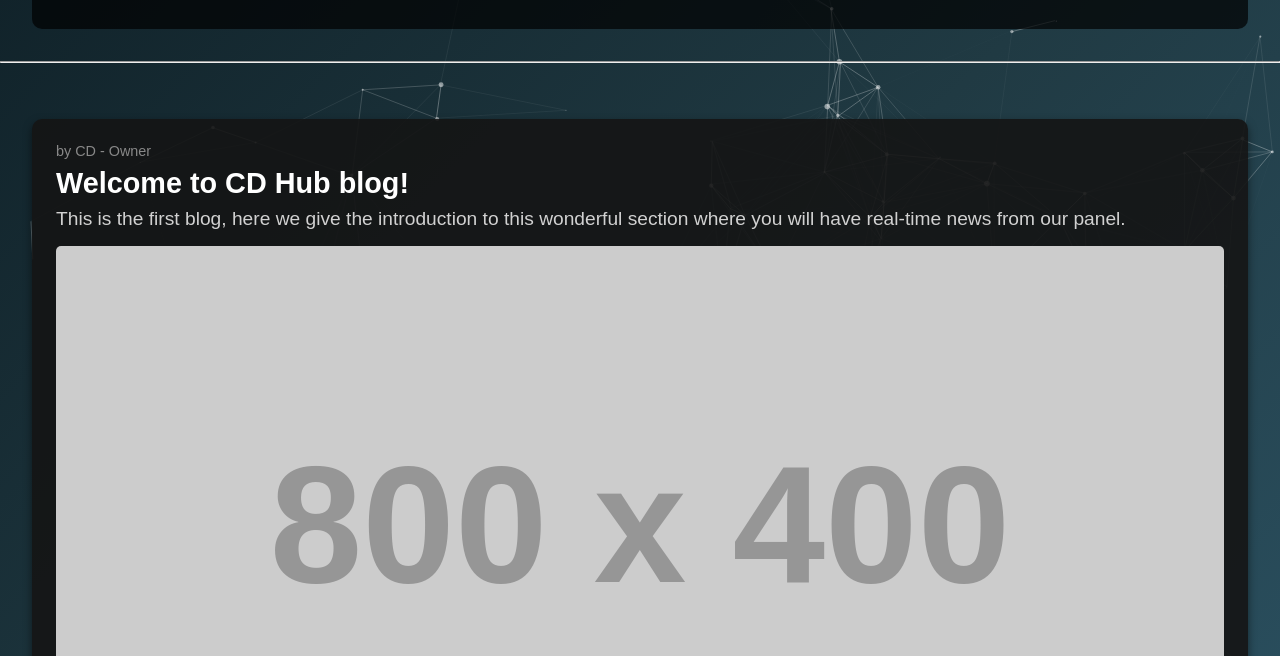
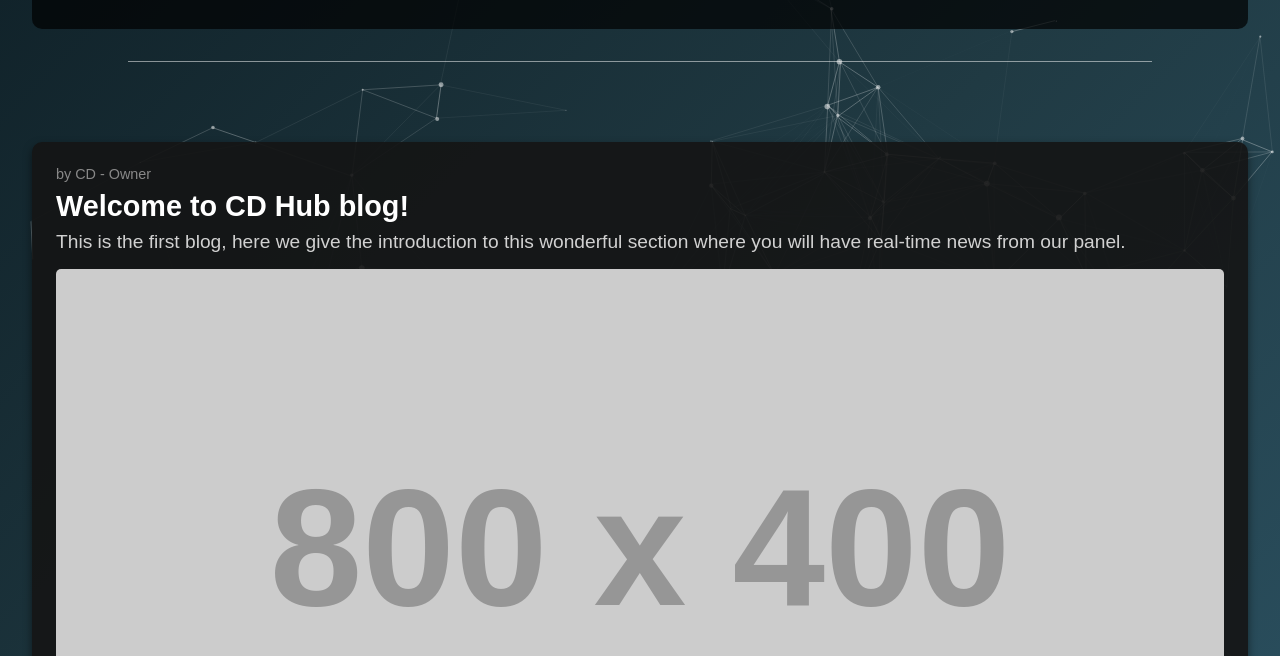
Before and after one commit to thegallerybot/blog.github.io, a plain HTML site: page index.html in a window 1280 px wide. Shown: the part 144-800 px from the top of the page. Drawn offline with nearby package versions, Linux system fonts and the light colour scheme; placeholder pictures from the web are drawn by us.

Commit message:
Update styles.css

```diff
--- a/CSS/styles.css
+++ b/CSS/styles.css
@@ -34,6 +34,16 @@ header h1 {
 header p {
     font-size: 1.2rem;
     margin: 0;
+}
+
+/* Separador */
+hr {
+    border: 0;
+    height: 1px;
+    background: #ffffff;
+    opacity: 0.5;
+    margin: 2rem auto;
+    width: 80%; /* Ajusta el ancho del separador */
 }
 
 /* Blog Posts */
```
